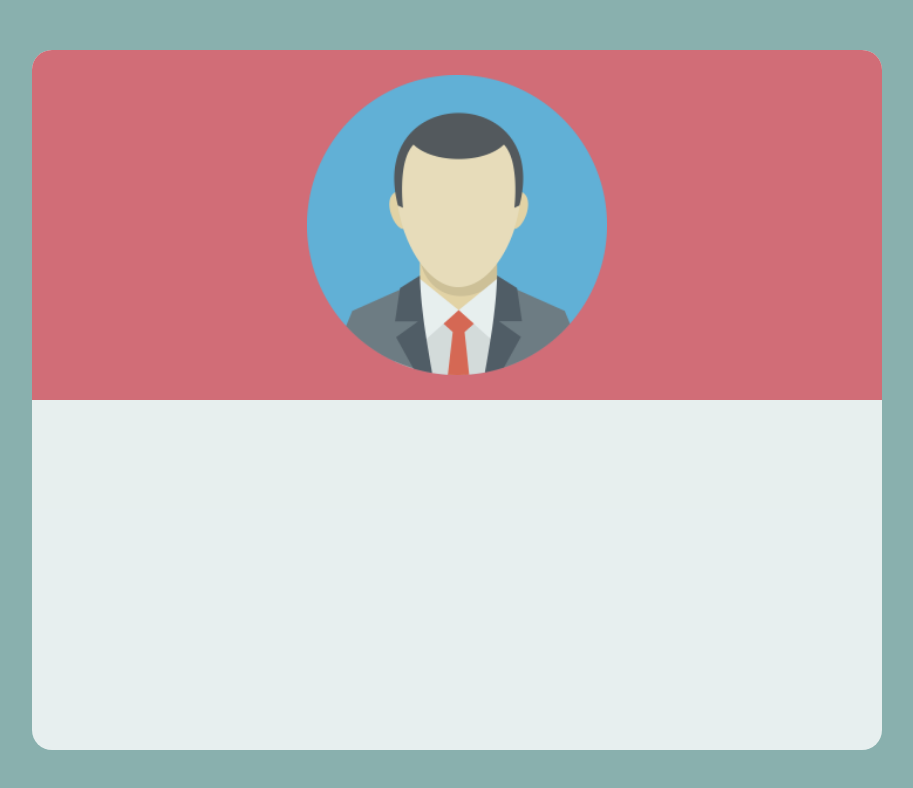
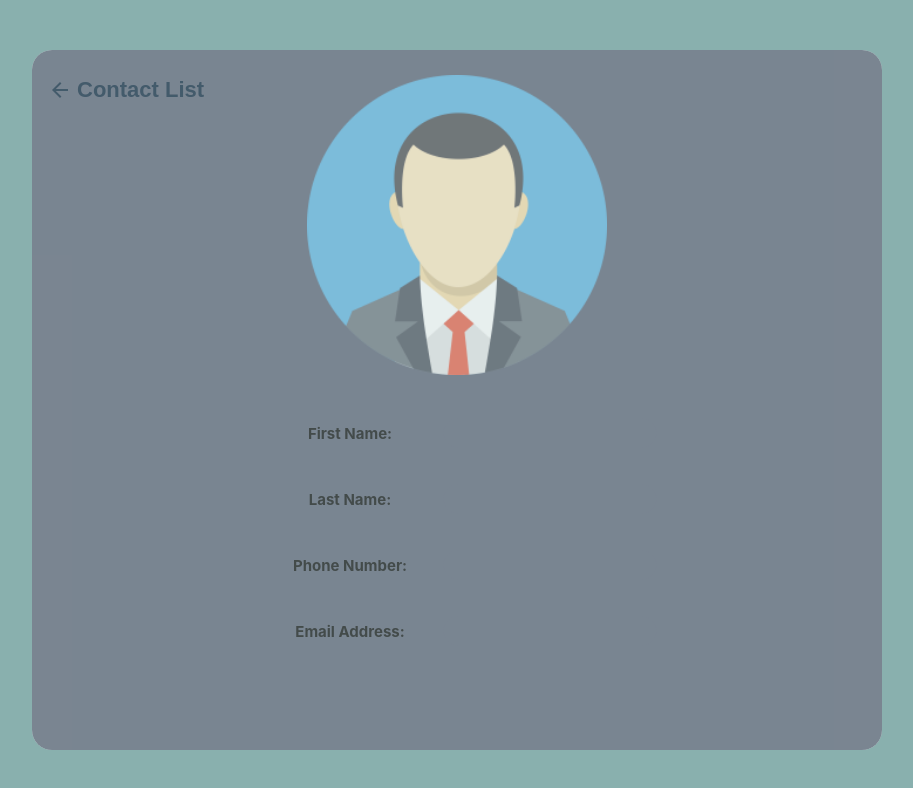
Before and after one commit to Estebanadm/Contact_Web_App, a React (Create React App) app: page /ContactInfo/1 in a window 1280 px wide. Shown: the top 788 px of the page, without its empty margins (183-1096 px from the left). Built offline with nearby package versions, Linux system fonts and the light colour scheme.

Commit message:
Adding editing functionality to contacts

```diff
--- a/src/actions/contactActions.js
+++ b/src/actions/contactActions.js
@@ -1,9 +1,24 @@
-
+import { appStore } from "..";
 export const addToContacts=(contact)=>{
     console.log("adding : ",contact);
     return{
         type:'ADD_CONTACT',
         contact
+    }
+}
+export const editContact=(contact,index)=>{
+    console.log("editing : ",contact);
+    return{
+        type:'EDIT_CONTACT',
+        contacts: appStore.getState().contactsReducer[0].map((item,i)=>{
+            if(i===index){
+                item.first_name=contact.first_name;
+                item.last_name=contact.last_name;
+                item.phoneNumber=contact.phoneNumber;
+                item.email=contact.email;
+            }
+            return item
+        })
     }
 }
 export const setContacts=(contacts)=>{
--- a/src/index.js
+++ b/src/index.js
@@ -9,7 +9,7 @@ import {BrowserRouter as Router} from 'react-router-dom';
 
 
 //Store
-let appStore=createStore(rootReducer, window.__REDUX_DEVTOOLS_EXTENSION__ && window.__REDUX_DEVTOOLS_EXTENSION__());
+export const appStore=createStore(rootReducer, window.__REDUX_DEVTOOLS_EXTENSION__ && window.__REDUX_DEVTOOLS_EXTENSION__());
 
 
 const root = ReactDOM.createRoot(document.getElementById('root'));
--- a/src/reducers/contactsReducer.js
+++ b/src/reducers/contactsReducer.js
@@ -6,6 +6,8 @@ const contactsReducer=(state=[],payload)=>{
             return [...state,payload.contacts];
         case 'DELETE_CONTACT':
             return [...state,payload.contact];
+        case 'EDIT_CONTACT':
+            return [...state,payload.contacts];
         default:
              return state;
     }
--- a/src/screens/contactInfo.css
+++ b/src/screens/contactInfo.css
@@ -1,9 +1,4 @@
-.container{
-  display: 'flex';
-  justify-content:'center';
-  align-items:'center';
-  height: '100vh';
-}
+
 .pictureContainer{
     display: 'flex';
     position:absolute;
@@ -13,9 +8,10 @@
     justify-content: center;
     border-top-left-radius: 20px;
     border-top-right-radius: 20px;
-    background-color: #E35D6A;
+    background-color:#555B6E;
+    opacity:0.8;
   }
-.profilePicture{
+.infoPicture{
     display: 'flex';
     position:absolute;
     width:300px;
@@ -26,23 +22,88 @@
     left:0;
     right:0;
 }
-  .contactsContainer{
-    poisition:relative;
-    height: 600px;
-    display: grid;
-    grid-template-columns:1fr 1fr 1fr;
-    overflow-y: scroll;
+  .backButton{
+    height:40px;
+    display:flex;
+    flex-direction: row;
+    margin:10px;
+    border-radius: 30px;
+    cursor: pointer;
+    margin-top:20px;
+  }
+  .buttonText{
+    margin:auto;
+    text-align: center;
+    font-size: 22px;
+    padding:5px;
+    margin-right:4px;
+    color:#001833;
+  }
+  .backIcon{
+    positon:absolute;
+    margin:auto;
+    color:#001833;
+  }
+  .contactInfoContainer{
+    justify-content:'center';
+    align-items:'center';
+    flex-direction: column;
+    position:absolute;
+    display:flex;
+    height:50%;
+    width:100%;
+    margin:auto;
+    bottom:0;
+    left:0;
+    right:0;
     border-bottom-left-radius: 20px;
     border-bottom-right-radius: 20px;
+    opacity:0.8;
+    background-color:#555B6E;
   }
-  button {
-    background: transparent;
-    border: none !important;
+  .contactInput{
+    margin:auto;
+    width:400px;
+    height:30px;
+    display:flex;
+    flex-direction: row;
+  }
+  .infoText{
+    text-align: center;
+    font-size: 15px;
+    margin:auto;
+  }
+  .textInput{
+    width:200px;
+    border-radius: 30px;
+    border: 0.2px solid #555B6E;
+    padding-left:10px;
+    align-text:center;
+    background-color:#555B6E;
+    font-weight: bold;
+  }
+  .addEditButton{
+    height:50px;
+    width:200px;
+    cursor: pointer;
+    margin:auto;
+    border-radius: 30px;
+    background-color: #C1E3ED;
+    opacity:0.8;
+  }
+  .hideButton{
+    height:50px;
+    width:200px;
+    cursor: pointer;
+    margin:auto;
+    border-radius: 30px;
+    background-color: #C1E3ED;
+    opacity:0;
+
   }
 
 
   ::-webkit-scrollbar {
     width: 0px;
     background: transparent; /* make scrollbar transparent */
-    padding: 0px;
   }
--- a/src/screens/contactInfo.js
+++ b/src/screens/contactInfo.js
@@ -5,34 +5,87 @@ import ContactCard from "../components/ContactCard/ContactCard";
 import { useSelector, useDispatch } from 'react-redux';
 import { useParams } from "react-router-dom";
 import data from '../Assets/Data/MOCK_DATA.json';
-import { setContacts } from '../actions/contactActions';
+import { editContact, setContacts } from '../actions/contactActions';
 import logo from '../Assets/Images/Profile-1.png';
+import ArrowBackIcon from '@mui/icons-material/ArrowBack';
+import { useNavigate } from "react-router-dom";
 
 
 
 export default function ContactInfo() {
     const { contactId } = useParams();
+    const navigate = useNavigate();
     const contact=useSelector(state => state.contactsReducer[0]&&state.contactsReducer[0].filter((contact,index)=>{
-        console.log(contactId)
-        console.log(contact,index)
         return index===parseInt(contactId)}))||[];
-    console.log(contact);
+    const contactInfo=contact[0]||{};
     const dispatch = useDispatch();
   const contacts = useSelector(state => state.contactsReducer[0])||[];
-  const [loading,setLoading] = useState(false)
+  const [firstName,setFirstName] = useState(contactInfo.first_name);
+  const [lastName,setLastName] = useState(contactInfo.last_name);
+  const [phoneNumber,setPhoneNumber] = useState(contactInfo.phoneNumber);
+  const [email,setEmail] = useState(contactInfo.email);
+  const [changeMade,setChangeMade] = useState(false);
+  console.log(firstName,lastName,phoneNumber,email);
+  const goBack = () => {navigate(`/`);}
+  const saveContactInformation=()=>{
+    const newContact={
+      first_name:firstName,
+      last_name:lastName,
+      phoneNumber:phoneNumber,
+      email:email
+    }
+    dispatch(editContact(newContact,parseInt(contactId)));
+    goBack();
+  }
+
   const getData = () => data
   useEffect(() => {
-    setLoading(true)
     if(!contacts||contacts.length === 0){
       dispatch(setContacts(getData()))
     }
-    setLoading(false)
   }, [])
   return(
     <React.Fragment>
-        <div className="container">
+        <div>
             <div className={"pictureContainer"}>
-                <img src={logo} className={"profilePicture"}/>
+                <button className={"backButton"} onClick={()=>{goBack()}}>
+                    <ArrowBackIcon className={"backIcon"}/>
+                    <h1 className="buttonText">Contact List</h1>
+                </button>
+                <img src={logo} className={"infoPicture"}/>
+            </div>
+            <div className={"contactInfoContainer"}>
+              <div className={"contactInput"}>
+                <h1 className="infoText">First Name: </h1>
+                <input className={"textInput"} value={firstName} onChange={(text)=>{
+                    setChangeMade(true);
+                    setFirstName(text.target.value)
+                  }}/>
+              </div>
+              <div className={"contactInput"}>
+                <h1 className="infoText">Last Name: </h1>
+                <input className={"textInput"} value={lastName} onChange={(text)=>{
+                    setChangeMade(true);
+                    setLastName(text.target.value)}
+                  }/>
+              </div>
+              <div className={"contactInput"}>
+                <h1 className="infoText">Phone Number: </h1>
+                <input className={"textInput"} value={phoneNumber} onChange={(text)=>{
+                      setChangeMade(true);
+                      setPhoneNumber(text.target.value)
+                    }}/>
+              </div>
+              <div className={"contactInput"}>
+                <h1 className="infoText">Email Address: </h1>
+                <input className={"textInput"} value={email} onChange={(text)=>{
+                      setChangeMade(true);
+                      setEmail(text.target.value)
+                    }}/>
+              </div>
+              <button className={changeMade?"addEditButton":"hideButton"} onClick={()=>saveContactInformation()}>
+                <h1 className="buttonText">Save Changes</h1>
+              </button>
             </div>
         </div>
     </React.Fragment>
--- a/src/screens/contactList.css
+++ b/src/screens/contactList.css
@@ -43,7 +43,6 @@
   button {
     background: transparent;
     border: none !important;
-    text-decoration: none;
   }
 
 
```
